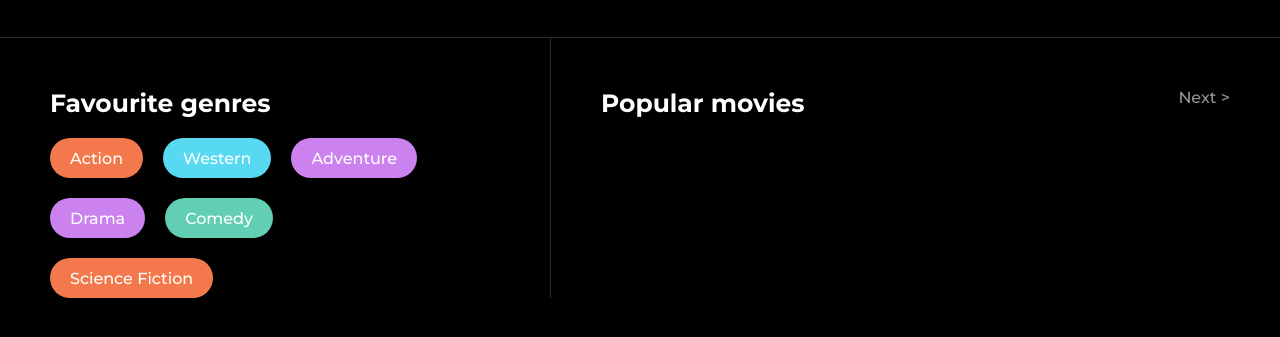
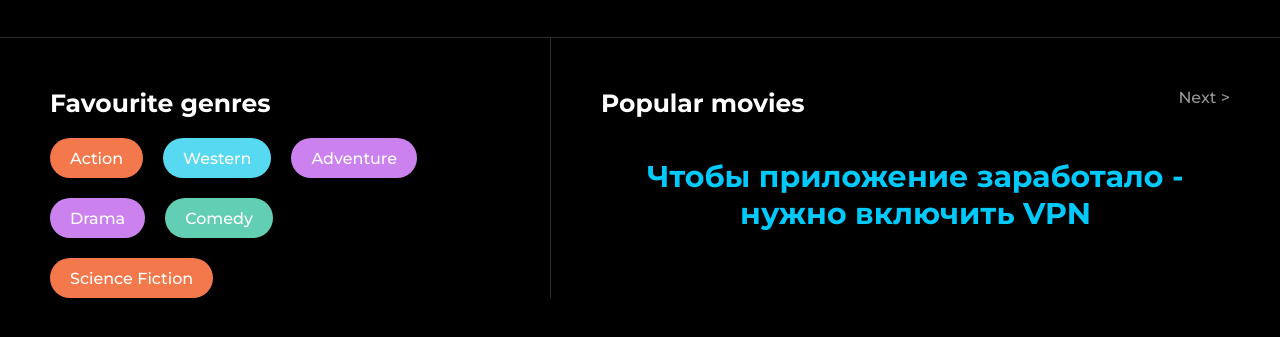
Before and after one commit to karpov159/Movie-App, a website: page src/index.html in a window 1280 px wide. Shown: the part 83-420 px from the top of the page. Drawn offline with Linux system fonts and the light colour scheme; no server answers.

Commit message:
fixed error msg

```diff
--- a/src/js/script.js
+++ b/src/js/script.js
@@ -72,11 +72,22 @@ document.addEventListener('DOMContentLoaded', () => {
             activeLink.classList.remove('header__link-active');
         }
     }
+
+    function showError() {
+        if (document.querySelector('.error') === null) {
+            const errorMessage = document.createElement('div');
+            errorMessage.innerHTML = 'Чтобы приложение заработало - нужно включить VPN';
+            errorMessage.classList.add('error');
+            document.querySelector('.main__movies').append(errorMessage);
+        }
+    }
     // получени данных
     async function getData(url) {
         const response = await fetch(url);
 
         if(!response.ok) {
+
+
             throw new Error(`Error with ${url}, status: ${response.status}`);
 
         }
@@ -89,7 +100,7 @@ document.addEventListener('DOMContentLoaded', () => {
         getData(api).then(result => result.results)
         .then(result => result.forEach(({backdrop_path, original_title, genre_ids, vote_average, overview, poster_path, release_date, first_air_date, name}) => {
             new Movie(backdrop_path, original_title || name, genre_ids, vote_average, overview, poster_path, release_date || first_air_date, '.main__movies-wrapper').createGenres(genre_ids);
-        })).catch(error => console.log(error));
+        })).catch(showError);
     }
     // показ актеров
     function showActors(api) {
--- a/src/sass/style.scss
+++ b/src/sass/style.scss
@@ -29,3 +29,11 @@ body {
     visibility: visible;
     opacity: 1;
 }
+
+.error {
+    font-size: 30px;
+    border-radius: 10px;
+    color: rgb(0, 201, 251);
+    text-align: center;
+    font-weight: 700;
+}
```
Also changed, not shown: src/css/style.min.css.
